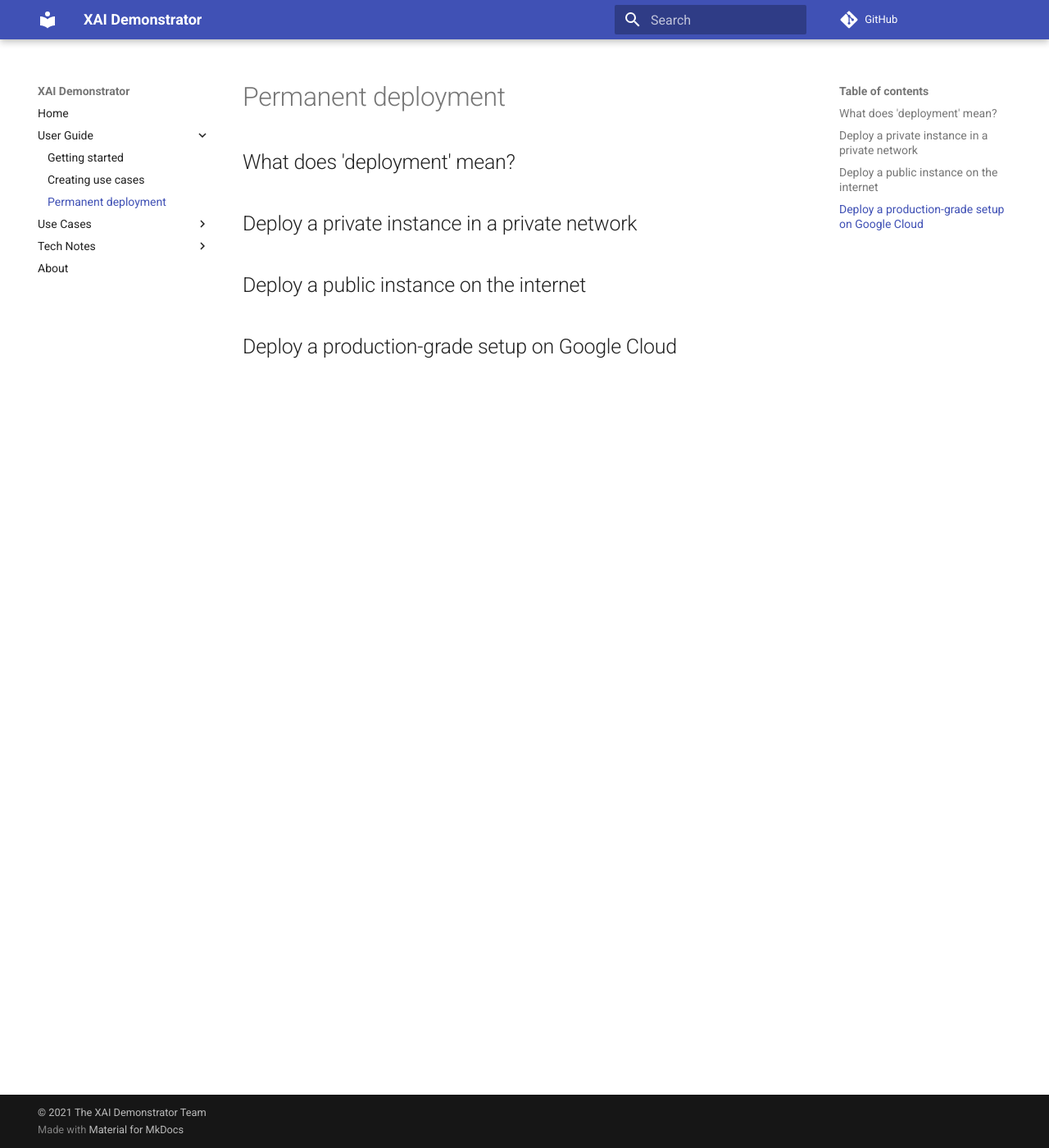
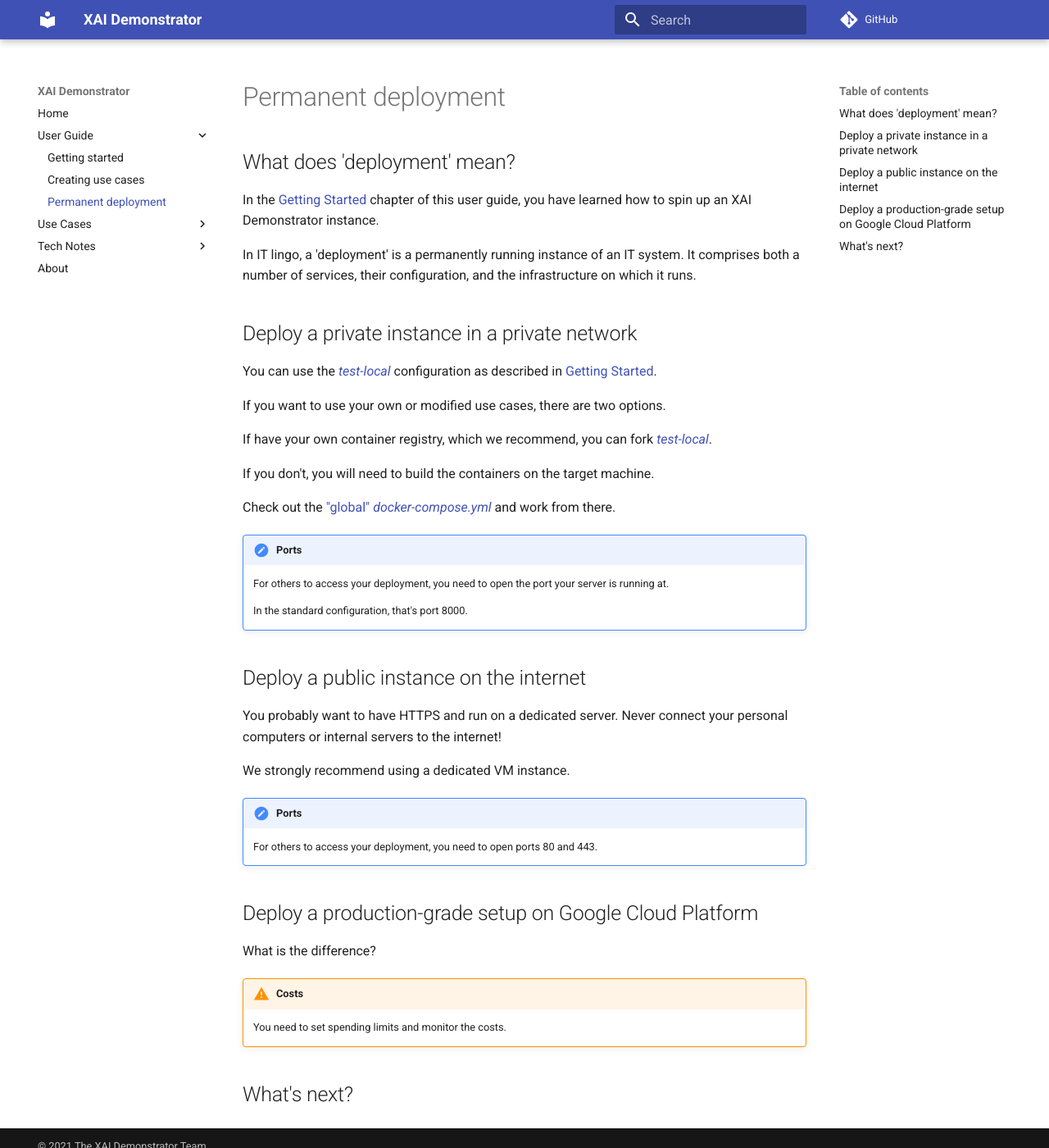
Before and after one commit to XAI-Demonstrator/xai-demonstrator, an MkDocs documentation site: the page built from docs/user-guide/deployment.md, in a window 1280 px wide and 1400 px high. Shown: the whole window at 82% size. Built offline with MkDocs 1.6.1 and Material for MkDocs 9.7.7, drawn with Linux system fonts in a browser that asks for light colours; comment, search, counter and statistics services are not loaded.

Commit message:
Draft for deployment guide

```diff
--- a/docs/user-guide/deployment.md
+++ b/docs/user-guide/deployment.md
@@ -3,11 +3,53 @@
 
 ## What does 'deployment' mean?
 
+In the
+[Getting Started](getting_started.md#run-your-very-own-xai-demonstrator-instance)
+chapter of this user guide, you have learned how to spin up an XAI Demonstrator instance.
+
+In IT lingo, a 'deployment' is a permanently running instance of an IT system.
+It comprises both a number of services, their configuration, and the infrastructure on which it runs.
 
 ## Deploy a private instance in a private network
 
+You can use the
+[_test-local_](https://github.com/XAI-Demonstrator/xai-demonstrator/tree/master/deployment/test-local)
+configuration as described in
+[Getting Started](getting_started.md#run-your-very-own-xai-demonstrator-instance).
+
+If you want to use your own or modified use cases, there are two options.
+
+If have your own container registry, which we recommend, you can fork
+[_test-local_](https://github.com/XAI-Demonstrator/xai-demonstrator/tree/master/deployment/test-local).
+
+If you don't, you will need to build the containers on the target machine.
+
+Check out the ["global" _docker-compose.yml_](https://github.com/XAI-Demonstrator/xai-demonstrator/blob/master/docker-compose.yml)
+and work from there.
+
+!!! note "Ports"
+
+    For others to access your deployment, you need to open the port your server is running at.
+
+    In the standard configuration, that's port 8000.
 
 ## Deploy a public instance on the internet
 
+You probably want to have HTTPS and run on a dedicated server.
+Never connect your personal computers or internal servers to the internet!
 
-## Deploy a production-grade setup on Google Cloud
+We strongly recommend using a dedicated VM instance.
+
+!!! note "Ports"
+
+    For others to access your deployment, you need to open ports 80 and 443.
+
+## Deploy a production-grade setup on Google Cloud Platform
+
+What is the difference?
+
+!!! warning "Costs"
+
+    You need to set spending limits and monitor the costs.
+
+## What's next?
```
